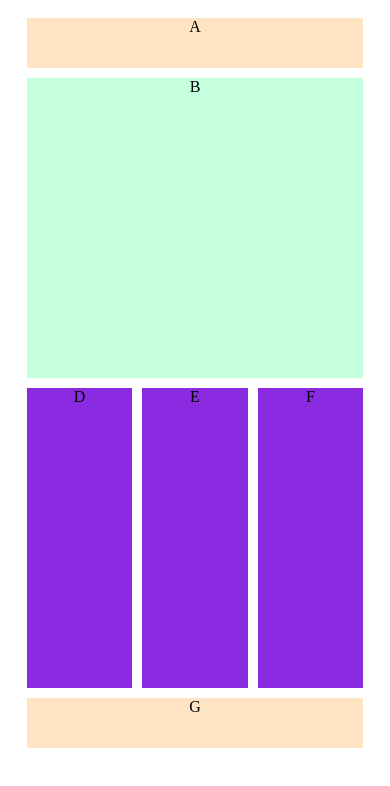
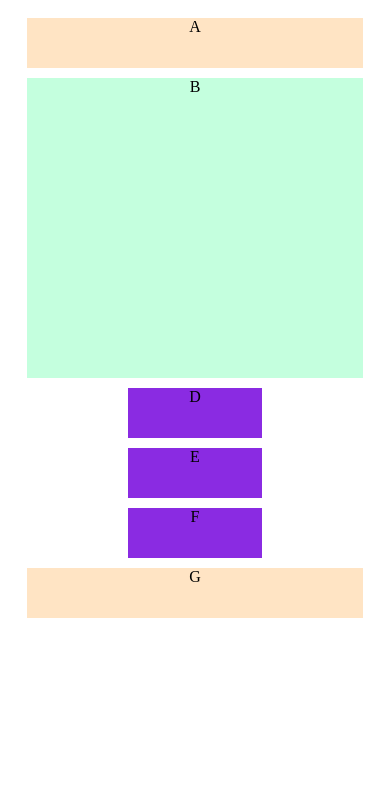
Before and after one commit to sengkimer1/skill3, a plain HTML site: page Layout4/index.html in a window 390 px wide. Drawn offline with Linux system fonts and the light colour scheme.

Commit message:
add more

```diff
--- a/Layout4/index.css
+++ b/Layout4/index.css
@@ -49,30 +49,40 @@
     text-align: center;
     margin-top: 10px;
 }
-.b1{
-width: 10%;
-height: 300px;
-background-color: blueviolet;
+
+.b1 {
+    width: 10%;
+    height: 300px;
+    background-color: blueviolet;
 }
+
 @media (max-width: 1000px) {
     .box {
         width: 100%;
     }
-    .b1{
+
+    .b1 {
         width: 20%;
     }
 }
+
 @media (max-width: 600px) {
     .box {
         width: 100%;
     }
-    .b-1{
+
+    .b-1 {
         width: 100%;
     }
-    .b-2{
+
+    .b-2 {
         display: none;
     }
+    .box-1 {
+       flex-direction: column;
+    }
     .b1{
-        width: 100%;
+        width: 40%;
+        height: 50px;
     }
 }
```
